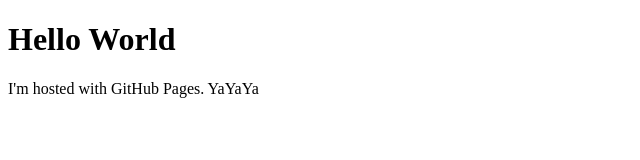
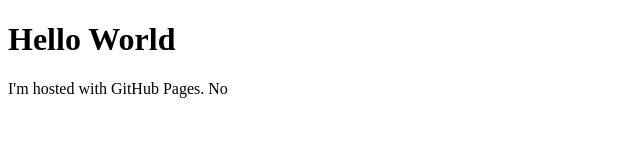
Before and after one commit to Daudlegur/arda-guide, a plain HTML site: page index.html in a window 1280 px wide. Shown: the full height of the page, 0-640 px from the left. Drawn offline with Linux system fonts and the light colour scheme.

Commit message:
Update index.html

```diff
--- a/index.html
+++ b/index.html
@@ -2,6 +2,6 @@
 <html>
 <body>
 <h1>Hello World</h1>
-<p>I'm hosted with GitHub Pages. YaYaYa</p>
+<p>I'm hosted with GitHub Pages. No</p>
 </body>
 </html>
```
